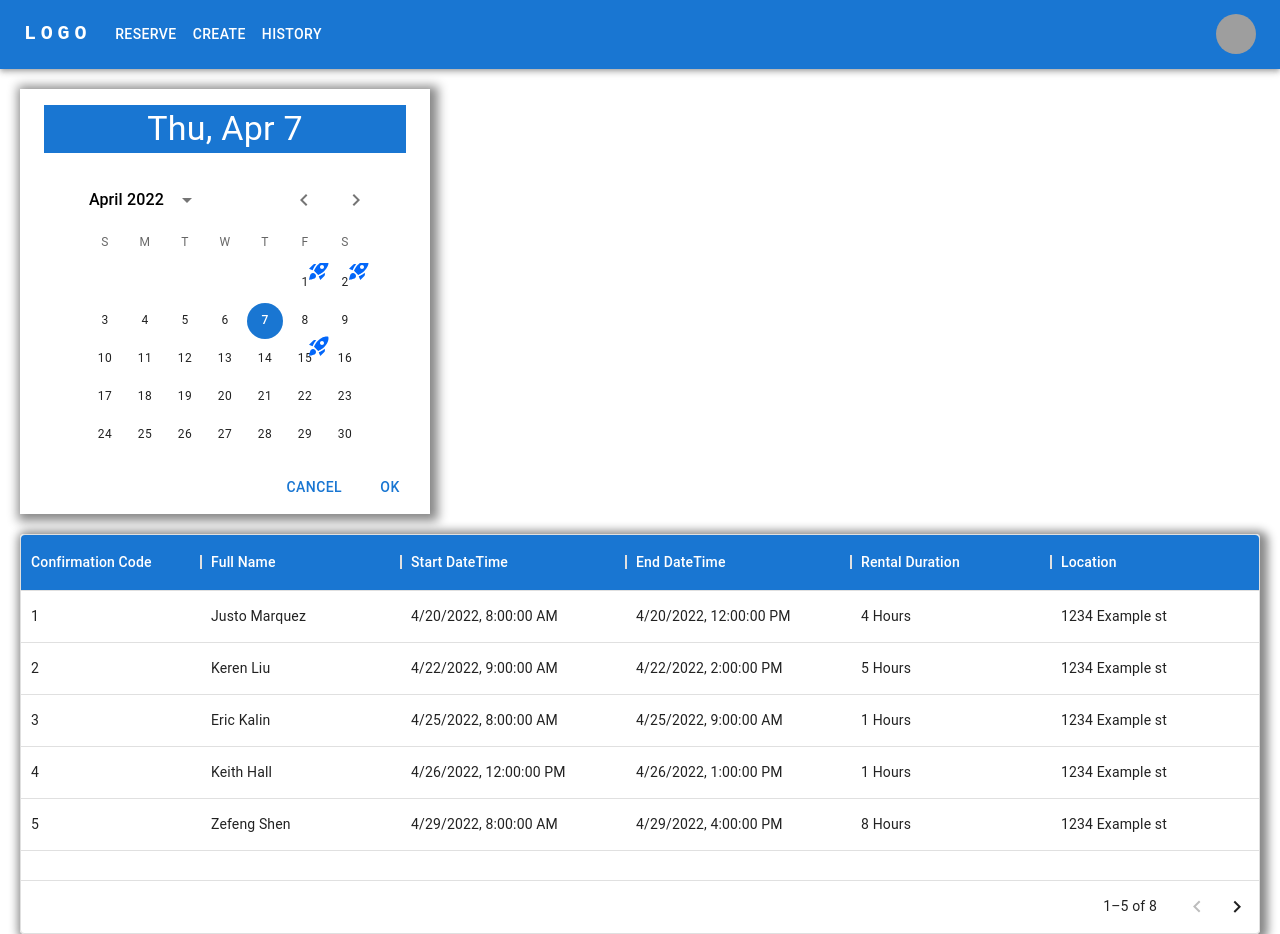
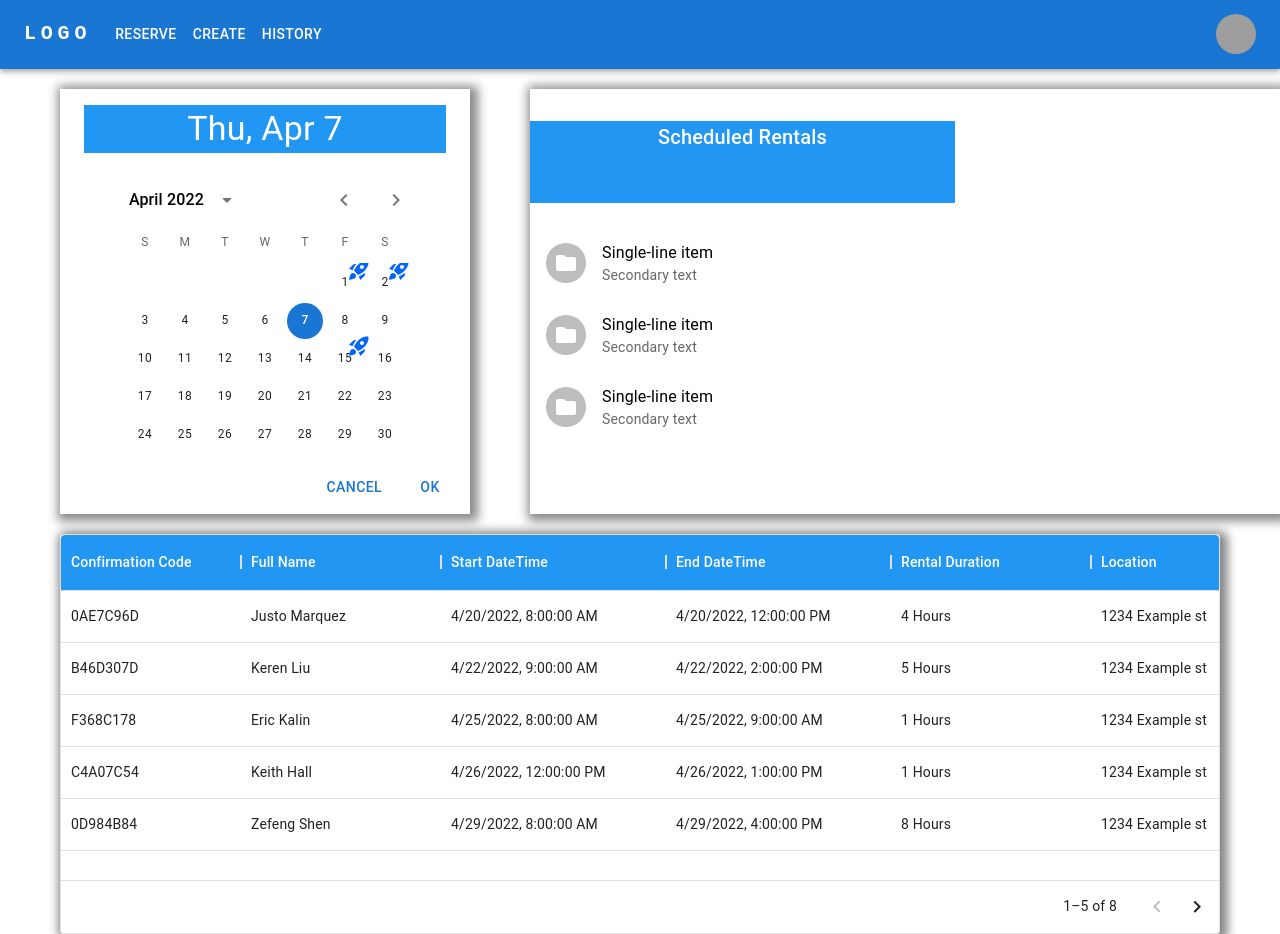
Before and after one commit to boc-bulbasaur/FindYourSpace, a Next.js app: page /ownerHistoryDash in a window 1280 px wide. Built offline with nearby package versions, Linux system fonts and the light colour scheme; grey boxes are pictures that could not be loaded.

Commit message:
Added rental list feature and styled it accordingly to fit the theme of the rest of the page

```diff
--- a/components/ownerRenderHistory.tsx
+++ b/components/ownerRenderHistory.tsx
@@ -11,24 +11,23 @@ const columns: GridColDef[] = [
     headerName: 'Rental Duration',
     width: 200,
     valueGetter: (params) =>
-      // `${params.row.startDateTime || ''}`,
       `${params.row.endDateTime.getHours() - params.row.startDateTime.getHours()} Hours`
   },
   { field: 'location', headerName: 'Location', width: 300, sortable: false},
   { field: 'total', headerName: 'Total', width: 128 },
-  { field: 'block', headerName: 'Block User', width: 100, sortable: false, type: 'boolean' }
+  { field: 'block', headerName: 'Block User', width: 250, sortable: false, type: 'boolean' }
 
 ];
 
 const rows = [
-  { id: 1, fullName: 'Justo Marquez', startDateTime: new Date('2022-04-20 8:00'), endDateTime: new Date('2022-04-20 12:00'), duration: null, location: '1234 Example st', total: '$32.00', block: true },
-  { id: 2, fullName: 'Keren Liu', startDateTime: new Date('2022-04-22 9:00'), endDateTime: new Date('2022-04-22 14:00'), duration: null, location: '1234 Example st', total: '$40.00', block: null },
-  { id: 3, fullName: 'Eric Kalin', startDateTime: new Date('2022-04-25 8:00'), endDateTime: new Date('2022-04-25 9:00'), duration: null, location: '1234 Example st', total: '$10.00', block: null },
-  { id: 4, fullName: 'Keith Hall', startDateTime: new Date('2022-04-26 12:00'), endDateTime: new Date('2022-04-26 13:00'), duration: null, location: '1234 Example st', total: '$10.00', block: null },
-  { id: 5, fullName: 'Zefeng Shen', startDateTime: new Date('2022-04-29 8:00'), endDateTime: new Date('2022-04-29 16:00'), duration: null, location: '1234 Example st', total: '$55.00', block: null },
-  { id: 6, fullName: 'Miranda Zhou', startDateTime: new Date('2022-04-23 11:00'), endDateTime: new Date('2022-04-23 17:00'), duration: null, location: '1234 Example st', total: '$45.00', block: null },
-  { id: 7, fullName: 'Jewell Wilson', startDateTime: new Date('2022-04-25 8:00'), endDateTime: new Date('2022-04-25 12:00'), duration: null, location: '1234 Example st', total: '$25.00', block: null },
-  { id: 8, fullName: 'JT Liu', startDateTime: new Date('2022-04-25 8:00'), endDateTime: new Date('2022-04-25 12:00'), duration: null, location: '1234 Example st', total: '$25.00', block: null },
+  { id: '0AE7C96D', fullName: 'Justo Marquez', startDateTime: new Date('2022-04-20 8:00'), endDateTime: new Date('2022-04-20 12:00'), duration: null, location: '1234 Example st', total: '$32.00', block: true },
+  { id: 'B46D307D', fullName: 'Keren Liu', startDateTime: new Date('2022-04-22 9:00'), endDateTime: new Date('2022-04-22 14:00'), duration: null, location: '1234 Example st', total: '$40.00', block: null },
+  { id: 'F368C178', fullName: 'Eric Kalin', startDateTime: new Date('2022-04-25 8:00'), endDateTime: new Date('2022-04-25 9:00'), duration: null, location: '1234 Example st', total: '$10.00', block: null },
+  { id: 'C4A07C54', fullName: 'Keith Hall', startDateTime: new Date('2022-04-26 12:00'), endDateTime: new Date('2022-04-26 13:00'), duration: null, location: '1234 Example st', total: '$10.00', block: null },
+  { id: '0D984B84', fullName: 'Zefeng Shen', startDateTime: new Date('2022-04-29 8:00'), endDateTime: new Date('2022-04-29 16:00'), duration: null, location: '1234 Example st', total: '$55.00', block: null },
+  { id: '28F54014', fullName: 'Miranda Zhou', startDateTime: new Date('2022-04-23 11:00'), endDateTime: new Date('2022-04-23 17:00'), duration: null, location: '1234 Example st', total: '$45.00', block: null },
+  { id: 'CC34D0F9', fullName: 'Jewell Wilson', startDateTime: new Date('2022-04-25 8:00'), endDateTime: new Date('2022-04-25 12:00'), duration: null, location: '1234 Example st', total: '$25.00', block: null },
+  { id: '49B6F40D', fullName: 'JT Liu', startDateTime: new Date('2022-04-25 8:00'), endDateTime: new Date('2022-04-25 12:00'), duration: null, location: '1234 Example st', total: '$25.00', block: null },
 ];
 
 export default function O_RenderHistory() {
--- /dev/null
+++ b/components/ownerRentalList.tsx
@@ -0,0 +1,66 @@
+import * as React from 'react';
+import { styled } from '@mui/material/styles';
+import Box from '@mui/material/Box';
+import List from '@mui/material/List';
+import ListItem from '@mui/material/ListItem';
+import ListItemAvatar from '@mui/material/ListItemAvatar';
+import ListItemIcon from '@mui/material/ListItemIcon';
+import ListItemText from '@mui/material/ListItemText';
+import Avatar from '@mui/material/Avatar';
+import IconButton from '@mui/material/IconButton';
+import FormGroup from '@mui/material/FormGroup';
+import FormControlLabel from '@mui/material/FormControlLabel';
+import Checkbox from '@mui/material/Checkbox';
+import Grid from '@mui/material/Grid';
+import Typography from '@mui/material/Typography';
+import FolderIcon from '@mui/icons-material/Folder';
+import DeleteIcon from '@mui/icons-material/Delete';
+
+function generate(element) {
+  return [0, 1, 2].map((value) =>
+    React.cloneElement(element, {
+      key: value,
+    }),
+  );
+}
+
+const Demo = styled('div')(({ theme }) => ({
+  backgroundColor: theme.palette.background.paper,
+}));
+
+export default function O_RentalList() {
+  const [dense, setDense] = React.useState(false);
+  const [secondary, setSecondary] = React.useState(false);
+
+  return (
+    <Box sx={{ flexGrow: 1, maxWidth: 752 }}>
+      <FormGroup row>
+      </FormGroup>
+
+      <Grid container spacing={2}>
+        <Grid item xs={12} md={6}>
+          <Typography sx={{ mt: 4, mb: 2 }} variant="h6" component="div">
+            Scheduled Rentals
+          </Typography>
+          <Demo>
+            <List dense={dense}>
+              {generate(
+                <ListItem>
+                  <ListItemAvatar>
+                    <Avatar>
+                      <FolderIcon />
+                    </Avatar>
+                  </ListItemAvatar>
+                  <ListItemText
+                    primary="Single-line item"
+                    secondary="Secondary text"
+                  />
+                </ListItem>,
+              )}
+            </List>
+          </Demo>
+        </Grid>
+      </Grid>
+    </Box>
+  );
+}
--- a/pages/ownerHistoryDash.tsx
+++ b/pages/ownerHistoryDash.tsx
@@ -1,12 +1,17 @@
 import NavBar from "../components/navBar"
+import DatePicker from "../components/ownerCalendarView"
 import O_RenderHistory from "../components/ownerRenderHistory"
-import DatePicker from "../components/ownerCalendarView"
+import O_RentalList from "../components/ownerRentalList"
+
 
 export default function OwnerHistory() {
   return (
     <>
       <NavBar />
-      <DatePicker />
+      <div className="calendar-list-view">
+        <DatePicker />
+        <O_RentalList />
+      </div>
       <O_RenderHistory />
     </>
   )
--- a/styles/globals.css
+++ b/styles/globals.css
@@ -39,7 +39,7 @@ a {
 .css-jhsfre-MuiGrid-root-MuiPickersToolbar-content {
   justify-content: center !important;
   color: white;
-  background-color: #1976d2;
+  background-color: #2196f3;
   /* padding: 1rem; */
 }
 
@@ -51,7 +51,7 @@ a {
 
 /* Calendar size and shadow */
 .css-u0soqy-MuiPickerStaticWrapper-root {
-  margin: 20px 0px 20px 20px;
+  margin: 20px 0px 20px 60px;
   height: 425px;
   width: 410px;
   box-shadow: 3px 2px 10px 5px #888888 !important;
@@ -61,16 +61,45 @@ a {
 
 /* history breakdown styling */
 .css-1e2bxag-MuiDataGrid-root {
-  margin: 0px 20px 10px 20px;
+  margin: 0px 60px 10px 60px;
   box-shadow: 3px 2px 10px 5px #888888 !important;
 }
 
 /* set color of top row */
 .css-gl260s-MuiDataGrid-columnHeadersInner {
-  background-color: #1976d2;
+  background-color: #2196f3;
 }
 
+/* adjust color of table row names */
 .MuiDataGrid-columnHeaderTitleContainerContent {
   color: white;
+}
+
+/* display calendar and list in a row */
+.calendar-list-view{
+  display: flex;
+  flex-direction: row;
+}
+
+/* adjust styling of rental list box */
+.css-399ykn {
+  margin: 20px 0px 20px 60px;
+  max-width: 425px;
+  height: 425px;
+  width: 210px;
+  box-shadow: 3px 2px 10px 5px #888888 !important;
+}
+
+.css-1a40jv2-MuiTypography-root {
+  margin: 0;
+  color: white;
+  background-color: #2196f3;;
   font-family: "Roboto","Helvetica","Arial",sans-serif;
+  font-weight: 400;
+  font-size: 2.125rem;
+  line-height: 1.235;
+  letter-spacing: 0.00735em;
+  text-align: center;
+  width: 425px;
+  height: 82px;
 }
```
